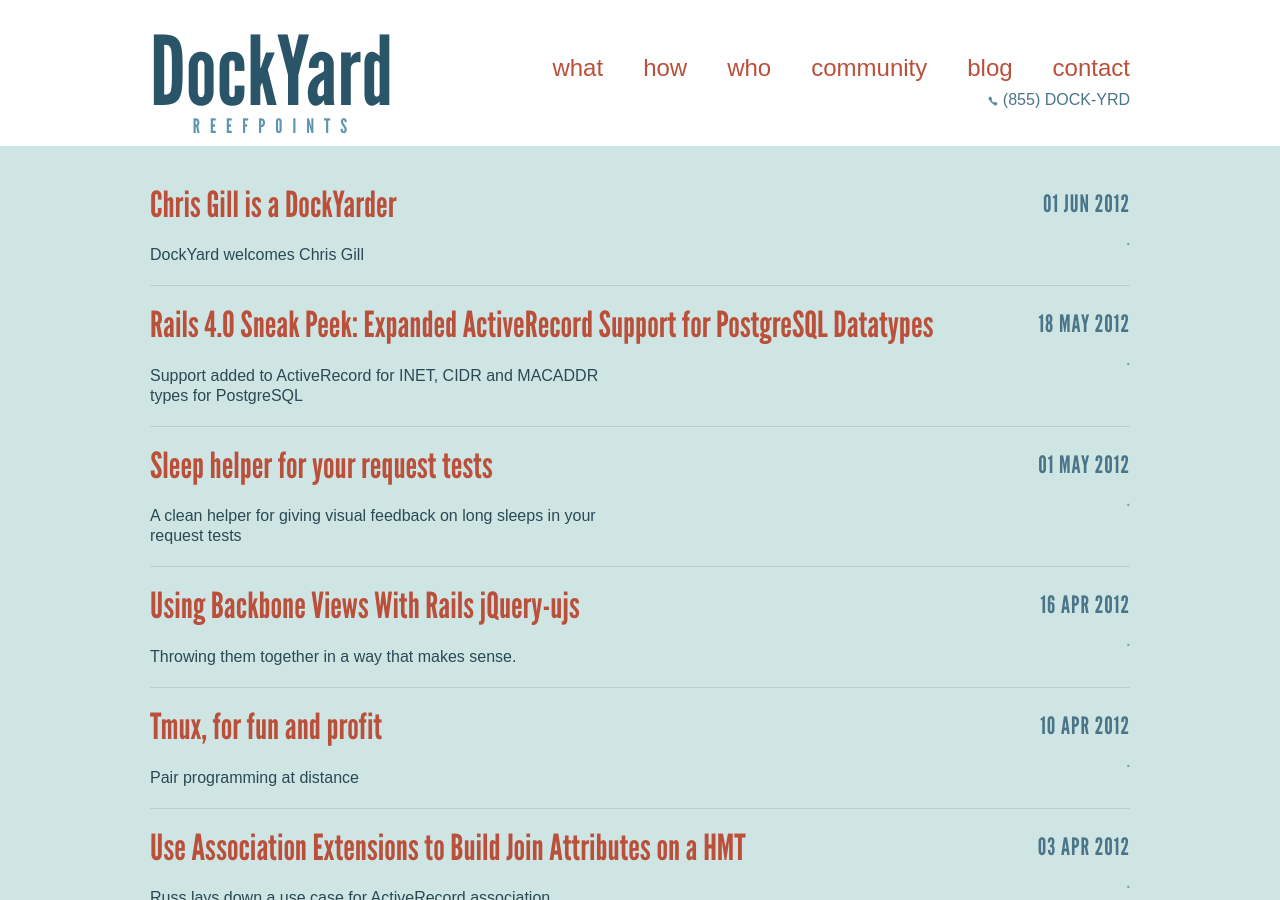
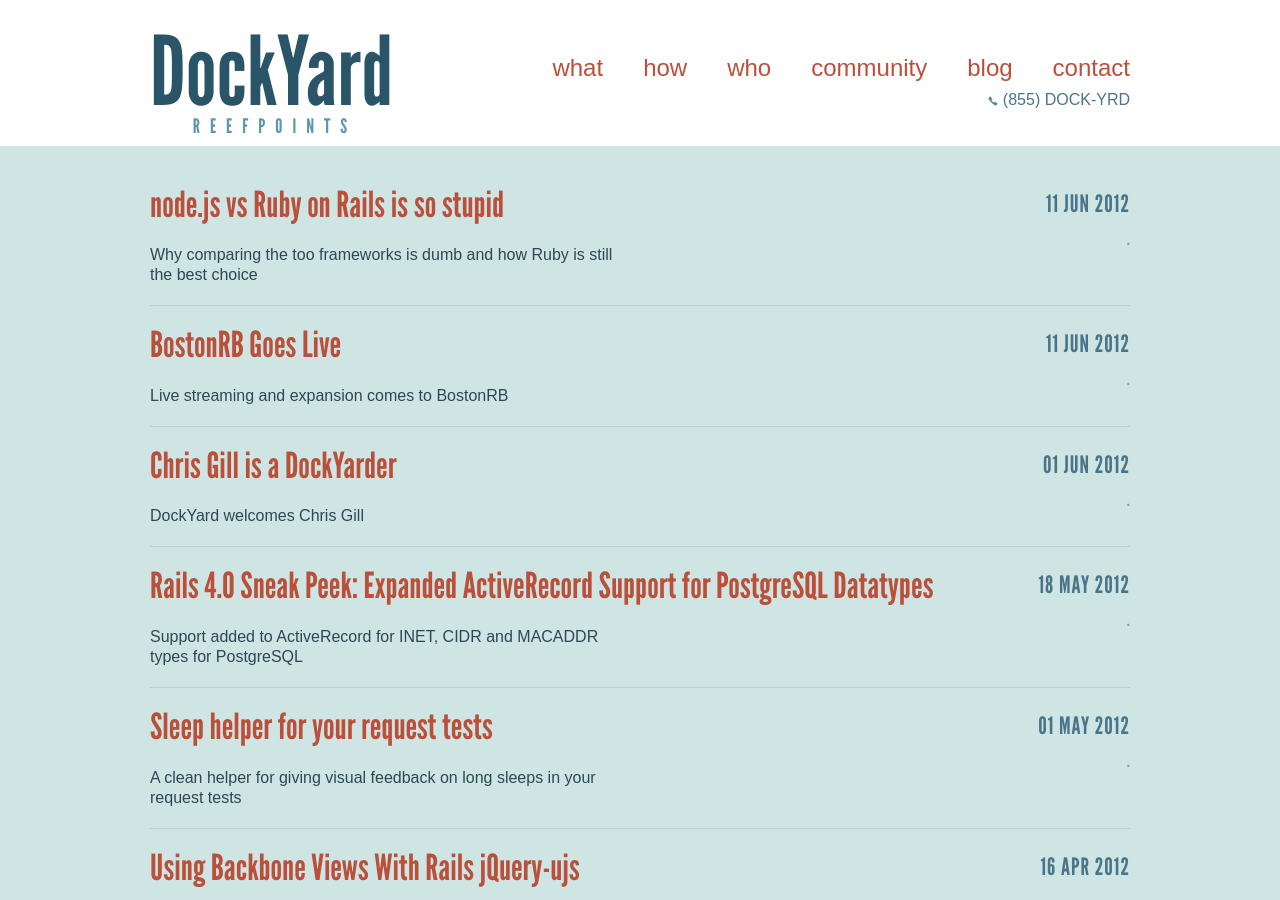
Before and after one commit to Hakon/reefpoints, a Jekyll site: the page built from index.html, in a window 1280 px wide and 900 px high. Built offline with Jekyll 4.4.1, drawn with Linux system fonts in a browser that asks for light colours; Markdown is read by kramdown in place of the engine named in the settings; comment, search, counter and statistics services are not loaded; some of the changed lines change nothing that is shown.

Commit message:
BostonRB Goes Live and temp post

```diff
--- a/_config.yml
+++ b/_config.yml
@@ -1,5 +1,4 @@
 auto:        true
-
 future:      true
 lsi:         false
 pygments:    true
--- /dev/null
+++ b/_posts/2012-06-11-bostonrb-goes-live.md
@@ -0,0 +1,51 @@
+---
+layout: post
+title: BostonRB Goes Live
+comments: true
+author: Brian Cardarella
+twitter: bcardarella
+github: bcardarella
+category: ruby
+summary: Live streaming and expansion comes to BostonRB
+social: true
+---
+
+![BostonRB](/images/bostonrb.png)
+
+Starting tomorrow night (June 12th, 2012) [The Boston Ruby Group](http://bostonrb.org)
+will be streaming its monthly meeting live via [Google Hangouts on Air](http://googleblog.blogspot.com/2012/05/google-hangouts-on-air-broadcast-your.html)
+
+This will allow those that cannot attend the meeting to watch the raw
+stream live from anywhere in the world on [YouTube](http://youtube.com).
+We will also reserve a few seats in the Google Hangout itself for other
+user groups in the New England area to join. Questions will be allowed from
+these user groups after each presentation just as any
+audience member will be able to.
+
+We're very excited about using this technology to expand
+[BostonRB](http://bostonrb.org). If things go well we will want to
+invite more user groups to virtuall attend our meetings in the future.
+If you are an organizer of a small local group and have difficulty
+pulling in some of the larger names in the Ruby community for
+presentations we want you to leverage BostonRB.
+
+In addition, even though Boston is a great tech-hub we still are far
+enough away where it is difficult for some presenters to travel. We
+would like to invite presenters to BostonRB to present their material
+via Google Hangouts.
+
+In the coming months we plan on using the Google Hangouts technology in
+new ways to reach out to our community. Imagine having live office hours
+where local expert Ruby devs can answer questions. Or online classes
+where students can follow along. We understand that getting to some of our
+events can be difficult or even intimidating. Now we can eliminate that
+barrier.
+
+So please follow the [BostonRB Twitter Account](http://twitter.com/BostonRB). Tomorrow night
+we'll tweet the link to the live stream. We'll also embed the YouTube player
+onto the BostonRB homepage. In the future we'll be making other very
+cool announcements as well.
+
+As always, if you are in Boston we [invite you come to the meeting](http://guestlistapp.com/events/107814)
+and if you are not in Boston or cannot make it you now have a new
+option.
--- /dev/null
+++ b/_posts/2012-06-11-nodejs-vs-rails-is-so-stupid.md
@@ -0,0 +1,62 @@
+---
+layout: post
+title: node.js vs Ruby on Rails is so stupid
+comments: true
+author: Brian Cardarella
+twitter: bcardarella
+github: bcardarella
+category: ruby
+summary: Why comparing the too frameworks is dumb and how Ruby is still the best choice
+publish: false
+social: true
+---
+
+Let me start this by admitting a few things:
+
+1. I am a Ruby/Rails developer
+2. My consulatncy, [DockYard](http://dockyard.com) specializes in Rails
+3. I organize [The Boston Ruby Group](http://bostonrb.org)
+
+Ok, so now that we have established that a grieat argument can be made
+that I am not impartial I'm going to ask that read this as if I am. I
+know, crazy! This is not a "Rails" is better than node blog post. I'm
+hoping to show some hard data to prove my points. Please feel free to
+leave a comment as I'm sure some will disagree.
+
+## The Superficial Debate ##
+
+A few months ago [node.js](http://nodejs.org) passed [Ruby on Rails](http://rubyonrails.org)
+for the [#1 Watched Repo on Github!](https://www.google.com/search?sugexp=chrome,mod=12&sourceid=chrome&ie=UTF-8&q=nodejs+more+followers+than+rails).
+Many took this as a changing of the guard, node was now the new king
+shit. But does the number of watchers on Github actually mean anything?
+If we are to believe that the mission of Github is "Social Coding" then
+I would argue that the number of contributors is a more significant
+number.
+
+As of this writing Rails has 1,779 contributors while Node has 362. You
+can grab these numbers for yourself:
+
+{% highlight bash %}
+$ git shortlog -s | wc -l
+{% endhighlight %}
+
+Rails has been under development for over 8 years and node for over 3.
+That means Rails has averaged adding over 220 unique contributors per
+year and node has only averaged about 120. Keep in mind that Rails did
+not move to Github until 2008, don't think that made much of a
+difference check this out this contributor visualization (Rails' move to
+Github happens around 5:05)
+
+<iframe src="http://player.vimeo.com/video/2979844" width="593"
+height="333" frameborder="0" webkitAllowFullScreen mozallowfullscreen
+allowFullScreen></iframe>
+
+## Does this mean anything? ##
+
+I don't think so, but I just wanted to highlight how pointless the
+"Watcher" debate is. I do think within the context of Github
+contributions are more important but ultimately it comes down to code
+quality, more more difficult to measure.
+
+Ok, let's put that behind us. The next argument is comparing the
+performance in Rails to Node
```
Also changed, not shown: images/bostonrb.png (added).
